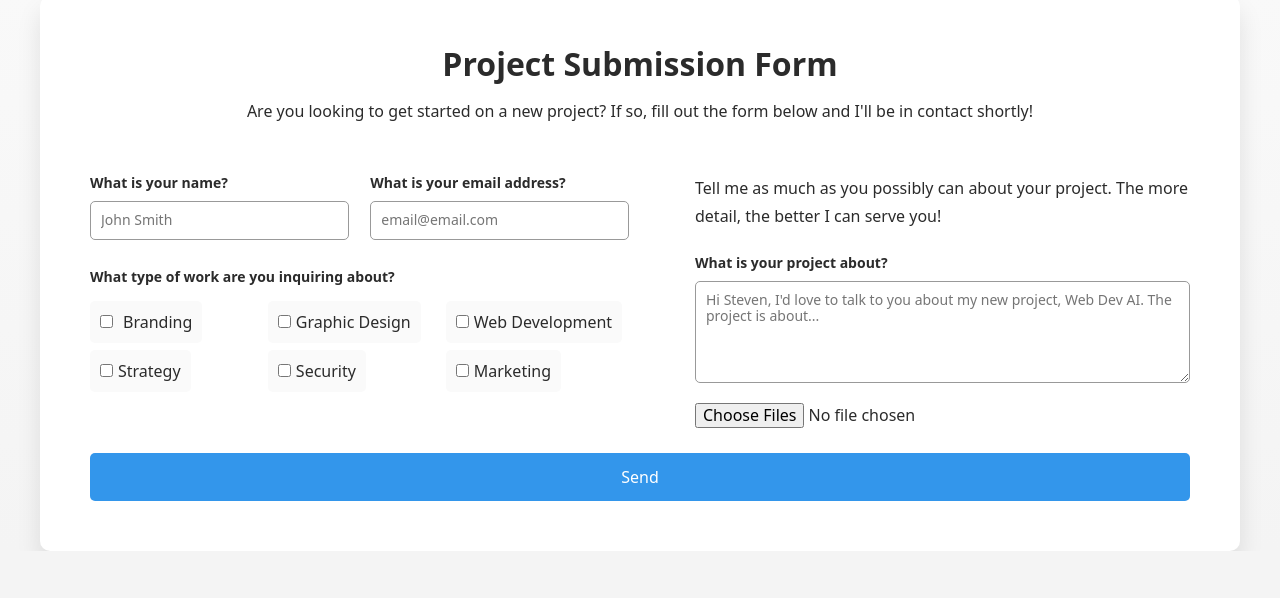
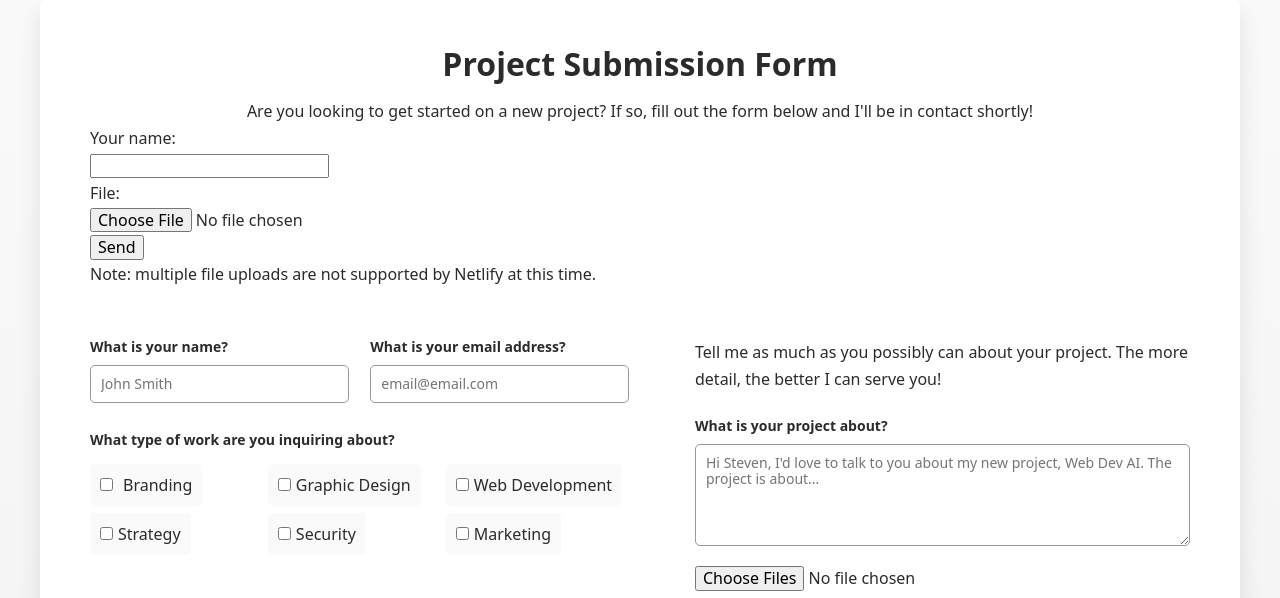
Before and after one commit to TechJohnson/techjohnson-2021, a Gatsby site: page /contact in a window 1280 px wide. Shown: the part 820-1418 px from the top of the page. Built offline with nearby package versions, Linux system fonts and the light colour scheme; Gatsby itself is replaced by a stand-in of ours.

Commit message:
Form bug testing

```diff
--- a/src/components/contactHeader.js
+++ b/src/components/contactHeader.js
@@ -1,12 +1,46 @@
 import React from "react"
 import Responsive from "react-responsive"
 import Img from "gatsby-image"
+import { navigate } from 'gatsby-link'
 import { Link, useStaticQuery, graphql } from "gatsby"
 
+function encode(data) {
+    const formData = new FormData()
+
+    for (const key of Object.keys(data)) {
+      formData.append(key, data[key])
+    }
+
+    return formData
+  }
 
 const ContactHeader = () => {
 const Desktop = props => <Responsive {...props} minWidth={760} />;
 // const Mobile = props => <Responsive {...props} maxWidth={759} />;
+
+const [state, setState] = React.useState({})
+
+const handleChange = (e) => {
+  setState({ ...state, [e.target.name]: e.target.value })
+}
+
+const handleAttachment = (e) => {
+  setState({ ...state, [e.target.name]: e.target.files[0] })
+}
+
+const handleSubmit = (e) => {
+  e.preventDefault()
+  const form = e.target
+  fetch('/', {
+    method: 'POST',
+    body: encode({
+      'form-name': form.getAttribute('name'),
+      ...state,
+    }),
+  })
+    .then(() => navigate(form.getAttribute('action')))
+    .catch((error) => alert(error))
+}
 
 const data = useStaticQuery(graphql`
 query {
@@ -124,6 +158,41 @@ query {
                                 <h2 style={{textAlign: 'center', paddingBottom: '15px'}}>Project Submission Form</h2>
                                 <p style={{textAlign: 'center'}}>Are you looking to get started on a new project? If so, fill out the form below and I'll be in contact shortly!</p>
 
+                                <form
+        name="file-upload"
+        method="post"
+        action="/thanks/"
+        data-netlify="true"
+        data-netlify-honeypot="bot-field"
+        onSubmit={handleSubmit}
+      >
+        {/* The `form-name` hidden field is required to support form submissions without JavaScript */}
+        <input type="hidden" name="form-name" value="file-upload" />
+        <p hidden>
+          <label>
+            Don’t fill this out: <input name="bot-field" onChange={handleChange} />
+          </label>
+        </p>
+        <p>
+          <label>
+            Your name:
+            <br />
+            <input type="text" name="name" onChange={handleChange} />
+          </label>
+        </p>
+        <p>
+          <label>
+            File:
+            <br />
+            <input type="file" name="attachment" onChange={handleAttachment} />
+          </label>
+        </p>
+        <p>
+          <button type="submit">Send</button>
+        </p>
+        <p>Note: multiple file uploads are not supported by Netlify at this time.</p>
+      </form>
+
                                 <form name="business-inquiry" method="post" action="/thanks/" data-netlify="true" data-netlify-honeypot="bot-field" netlify>
                                     <input type="hidden" name="Business Inquiry" value="business_inquiry" />
                                     <div style={{display:'flex', justifyContent: 'space-between', padding: '50px 0 0 0'}}>
```
